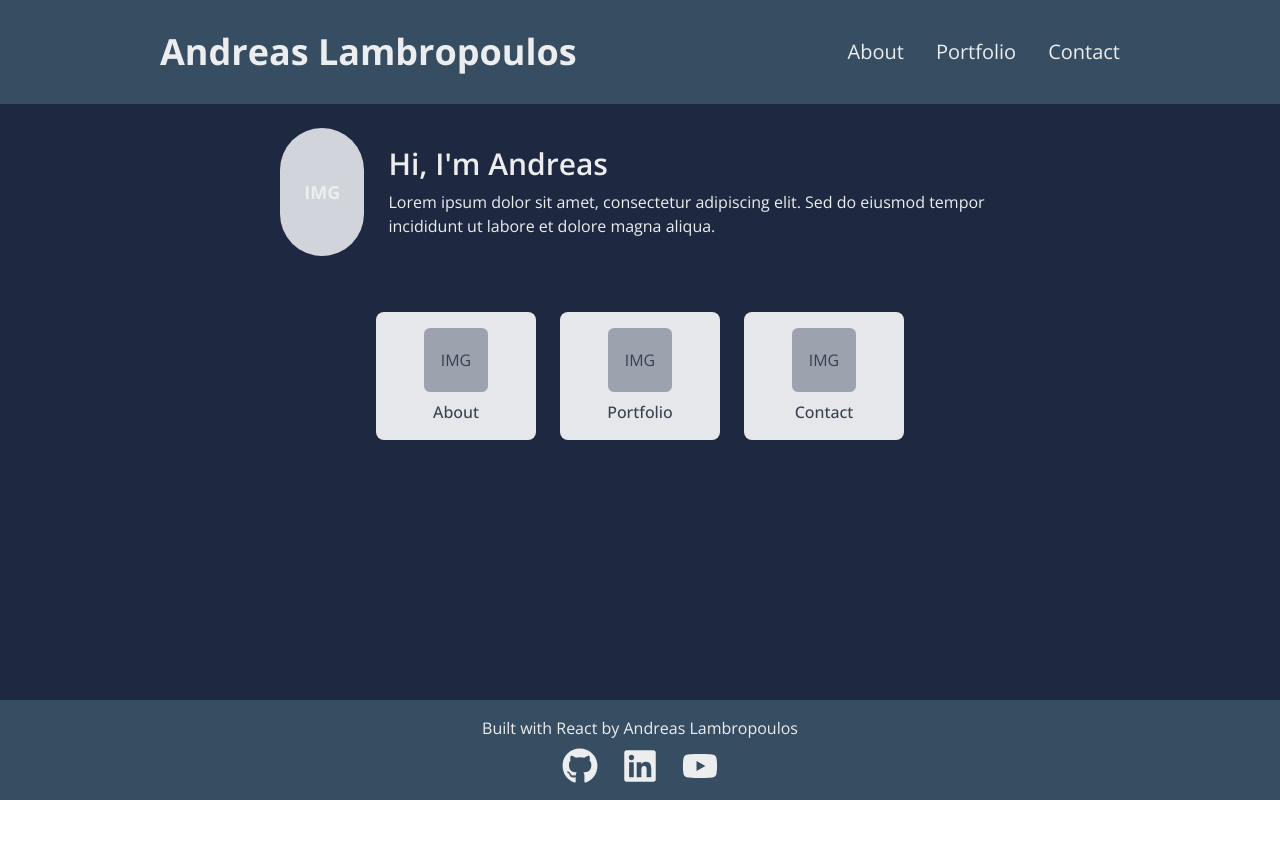
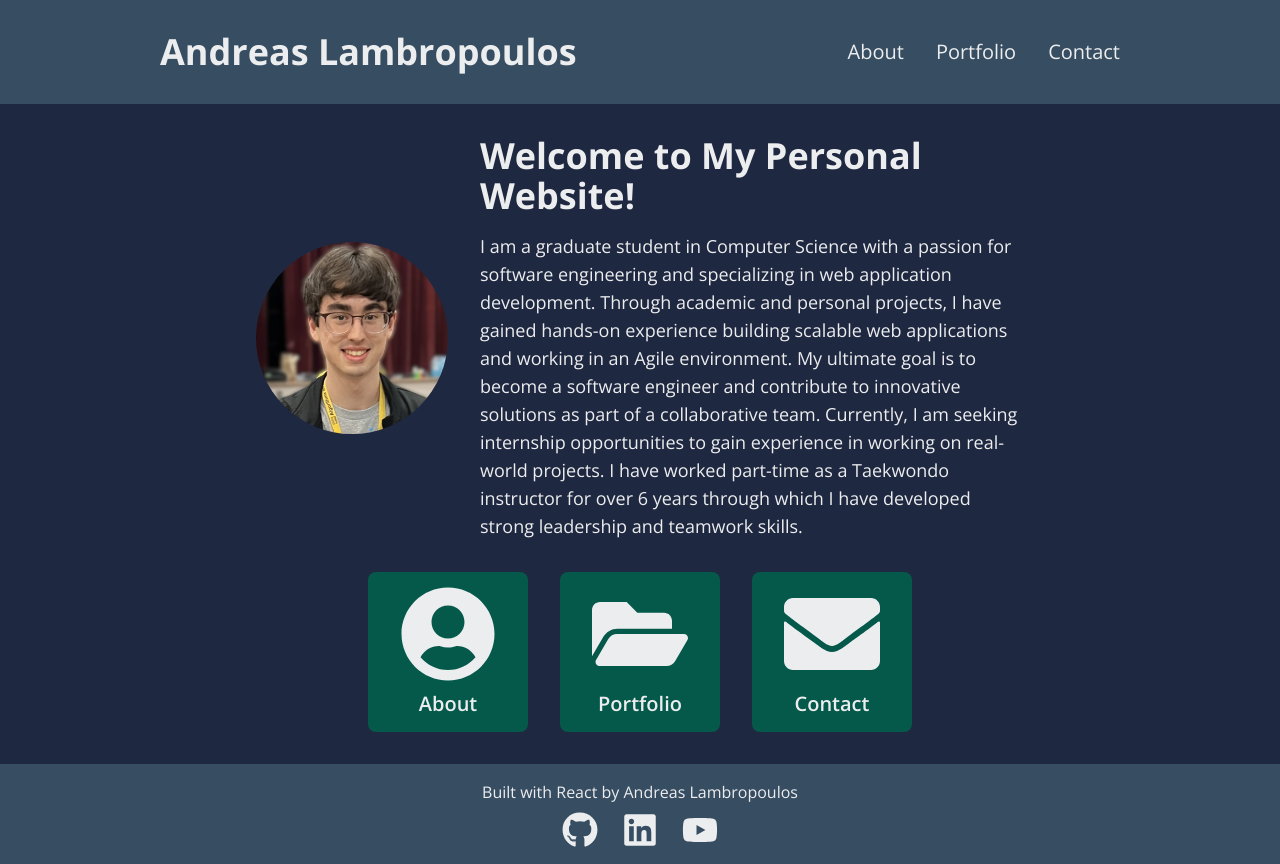
Before and after one commit to andlamb2002/portfolio, a React (Vite) app: page / in a window 1280 px wide. Before the commit the page ends 800 px from the top, so only its background shows below. Built offline with nearby package versions, Linux system fonts and the light colour scheme.

Commit message:
Restyled homepage with profile image

```diff
--- a/src/Components/NavCard.jsx
+++ b/src/Components/NavCard.jsx
@@ -1,23 +1,23 @@
 import PropTypes from "prop-types";
 
-function NavCard({ title, link, img }) {
+function NavCard({ title, link, icon: Icon }) {
     return (
         <a
             href={link}
-            className="w-40 h-32 bg-gray-200 rounded-lg flex flex-col items-center justify-center text-gray-700"
+            className="w-40 h-40 bg-button rounded-lg flex flex-col items-center justify-center hover:bg-buttonHover"
         >
-        <div className="w-16 h-16 bg-gray-400 rounded-md flex items-center justify-center">
-            {img ? <img src={img} alt={title} className="w-full h-full rounded-md" /> : "IMG"}
-        </div>
-        <p className="mt-2 font-medium">{title}</p>
-      </a>
+            <div className="flex items-center justify-center text-8xl">
+                <Icon />
+            </div>
+            <p className="text-xl font-semibold mt-2">{title}</p>
+        </a>
     );
 }
 
 NavCard.propTypes = {
     title: PropTypes.string.isRequired,
     link: PropTypes.string.isRequired,
-    img: PropTypes.string,
+    icon: PropTypes.elementType,
 };
 
 export default NavCard;
--- a/src/Pages/Home.jsx
+++ b/src/Pages/Home.jsx
@@ -4,29 +4,25 @@ import { homeIntro, navLinks } from "../data/data";
 function Home() {
 
     return (
-        <div className="flex flex-col items-center justify-center">
+        <div className="flex flex-col items-center justify-center py-8 gap-y-8">
 
-            <div className="flex flex-row items-center w-full p-6">
+            <div className="flex flex-row items-center w-full">
 
-                <div className="w-32 h-32 rounded-full bg-gray-300 flex items-center justify-center text-lg font-bold overflow-hidden">
-                {homeIntro.img ? (
-                    <img src={homeIntro.img} alt={homeIntro.name} className="w-full h-full object-cover" />
-                ) : (
-                    "IMG"
-                )}
+                <div className="w-48 h-48 flex-shrink-0 rounded-full flex items-center justify-center overflow-hidden">
+                    <img src={homeIntro.img} alt="Headshot" className="w-full h-full object-cover" />
                 </div>
 
-                <div className="mt-0 ml-6 text-left">
-                    <h1 className="text-3xl font-semibold">{homeIntro.greeting}</h1>
-                    <p className="mt-2">
-                        {homeIntro.message}
+                <div className="text-left ml-8">
+                    <h1 className="text-4xl font-bold">{homeIntro.greeting}</h1>
+                    <p className="text-lg mt-4">
+                        {homeIntro.intro}
                     </p>
                 </div>
             </div>
 
-            <div className="mt-8 flex flex-row gap-6 pb-6">
+            <div className="flex flex-row gap-x-8">
                 {navLinks.map((nav, index) => (
-                    <NavCard key={index} title={nav.title} link={nav.link} img={nav.img} />
+                    <NavCard key={index} title={nav.title} link={nav.link} icon={nav.icon} />
                 ))}
             </div>
         </div>
--- a/src/data/data.js
+++ b/src/data/data.js
@@ -1,25 +1,27 @@
+import headshot from "../assets/headshot.png";
+import { FaUserCircle, FaFolderOpen, FaEnvelope } from "react-icons/fa";
+
 export const homeIntro = {
-    name: "Andreas",
-    greeting: "Hi, I'm Andreas",
-    message: `Lorem ipsum dolor sit amet, consectetur adipiscing elit. Sed do eiusmod tempor incididunt ut labore et dolore magna aliqua.`,
-    img: null,
+    greeting: "Welcome to My Personal Website!",
+    intro: `I am a graduate student in Computer Science with a passion for software engineering and specializing in web application development. Through academic and personal projects, I have gained hands-on experience building scalable web applications and working in an Agile environment. My ultimate goal is to become a software engineer and contribute to innovative solutions as part of a collaborative team. Currently, I am seeking internship opportunities to gain experience in working on real-world projects. I have worked part-time as a Taekwondo instructor for over 6 years through which I have developed strong leadership and teamwork skills.`,
+    img: headshot,
   };
 
 export const navLinks = [
     {
         title: "About",
         link: "/about",
-        img: null,
+        icon: FaUserCircle,
     },
     {
         title: "Portfolio",
         link: "/portfolio",
-        img: null,
+        icon: FaFolderOpen,
     },
     {
         title: "Contact",
         link: "/contact",
-        img: null,
+        icon: FaEnvelope,
     },
 ];
 
```
